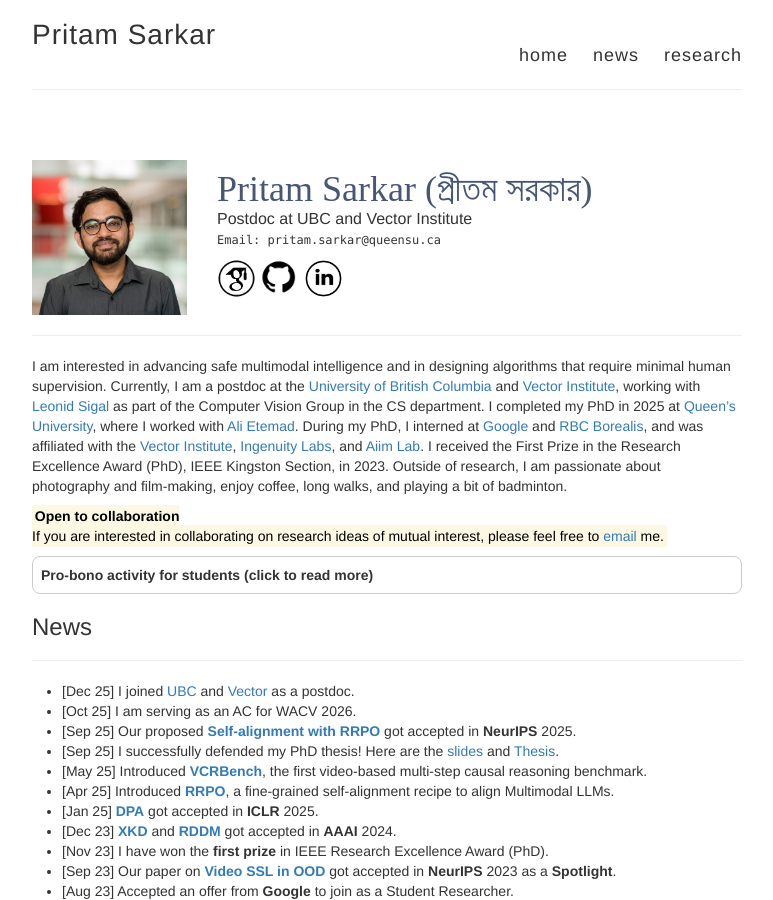
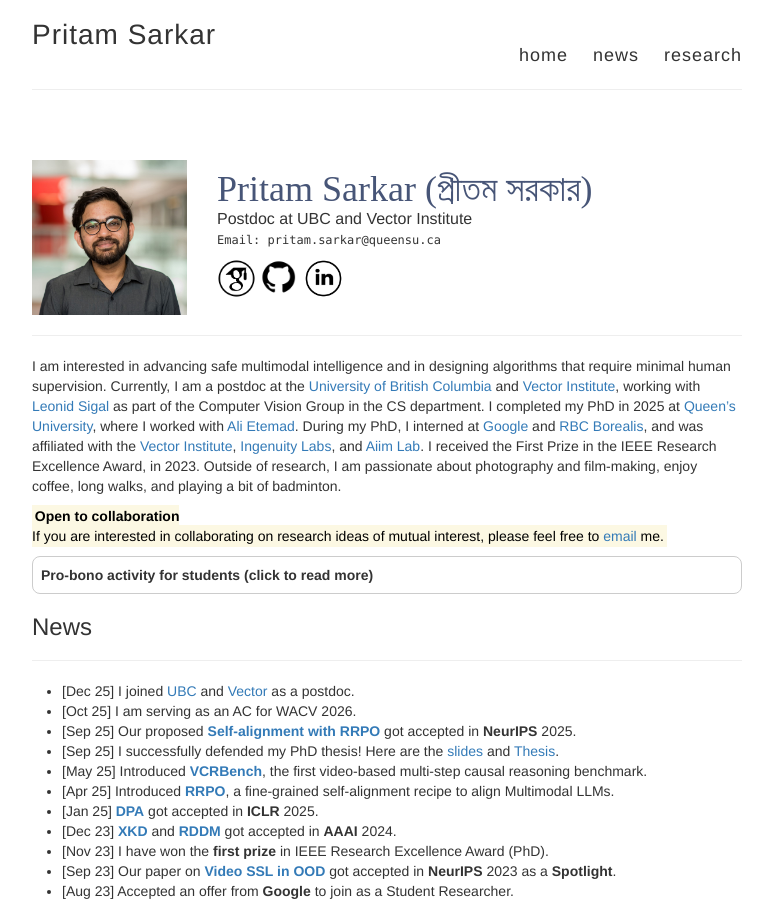
Before and after one commit to pritamqu/pritamqu.github.io, a Jekyll site: the page built from index.md, in a window 1280 px wide and 900 px high. Shown: the whole window, without its empty margins (253-1026 px from the left). Built offline with Jekyll 4.4.1, drawn with Linux system fonts in a browser that asks for light colours.

```diff
--- a/index.md
+++ b/index.md
@@ -41,7 +41,7 @@
 
 I am interested in advancing safe multimodal intelligence and in designing algorithms that require minimal human supervision. Currently, I am a postdoc at the [University of British Columbia](https://www.ubc.ca/) and [Vector Institute](https://vectorinstitute.ai/), working with [Leonid Sigal](https://www.cs.ubc.ca/~lsigal/) as part of the Computer Vision Group in the CS department.
 I completed my PhD in 2025 at [Queen’s University](https://queensu.ca/), where I worked with [Ali Etemad](https://www.aiimlab.com/ali-etemad). During my PhD, I interned at [Google](https://research.google/) and [RBC Borealis](https://rbcborealis.com/), and was affiliated with the [Vector Institute](https://vectorinstitute.ai/), [Ingenuity Labs](https://ingenuitylabs.queensu.ca/), and [Aiim Lab](https://www.aiimlab.com/).
-I received the First Prize in the Research Excellence Award (PhD), IEEE Kingston Section, in 2023. Outside of research, I am passionate about photography and film-making, enjoy coffee, long walks, and playing a bit of badminton.
+I received the First Prize in the IEEE Research Excellence Award, in 2023. Outside of research, I am passionate about photography and film-making, enjoy coffee, long walks, and playing a bit of badminton.
 
 <!-- I joined Queen's in 2018 and completed my master's in 2020, and subsequently began my PhD.  -->
 <!-- Prior to that, I worked for about three years as a Software Engineer at [Infosys](https://www.infosys.com/) and [Tech Mahindra](https://www.techmahindra.com/). I completed my bachelor's in 2015 from [West Bengal University of Technology, India](/).  -->
```
